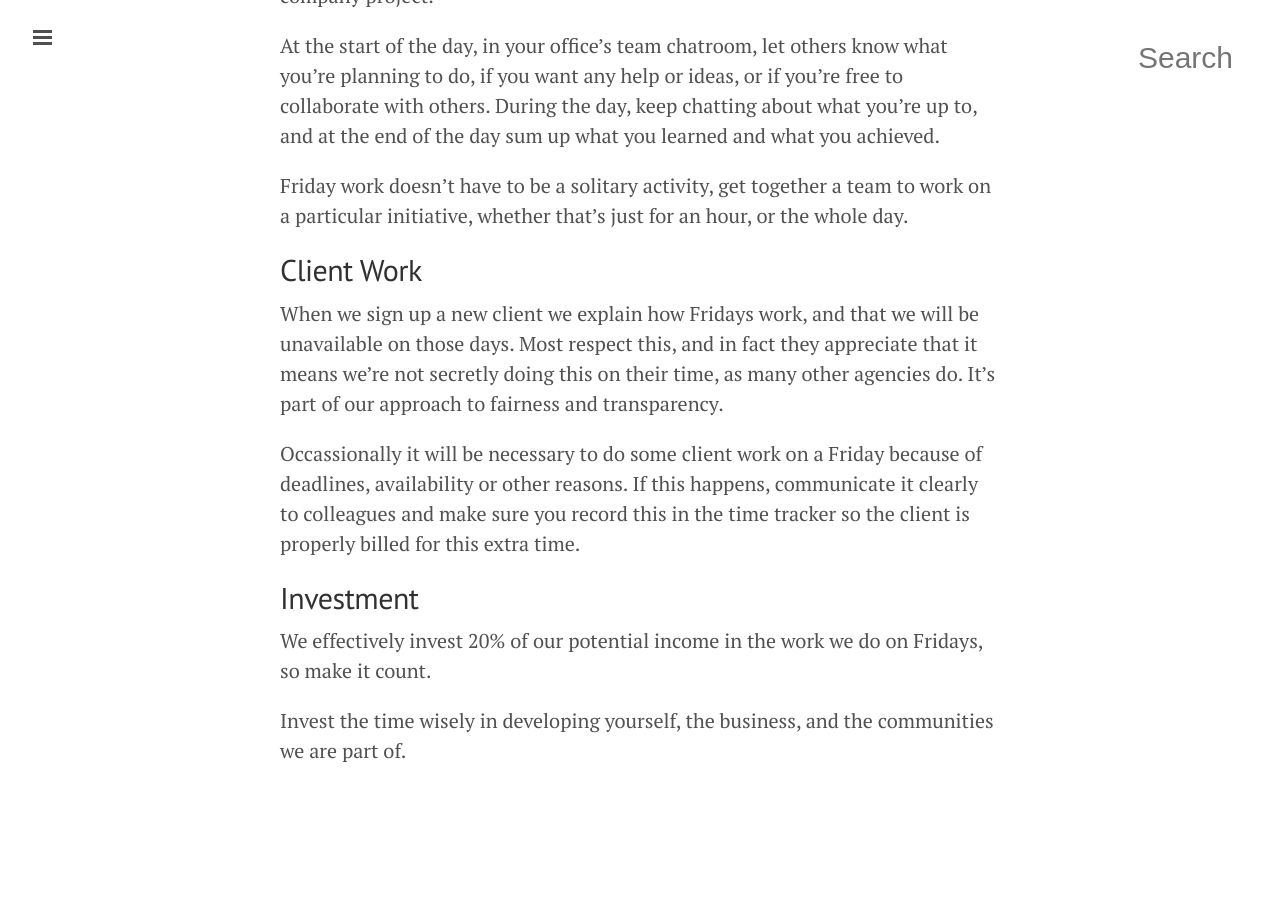
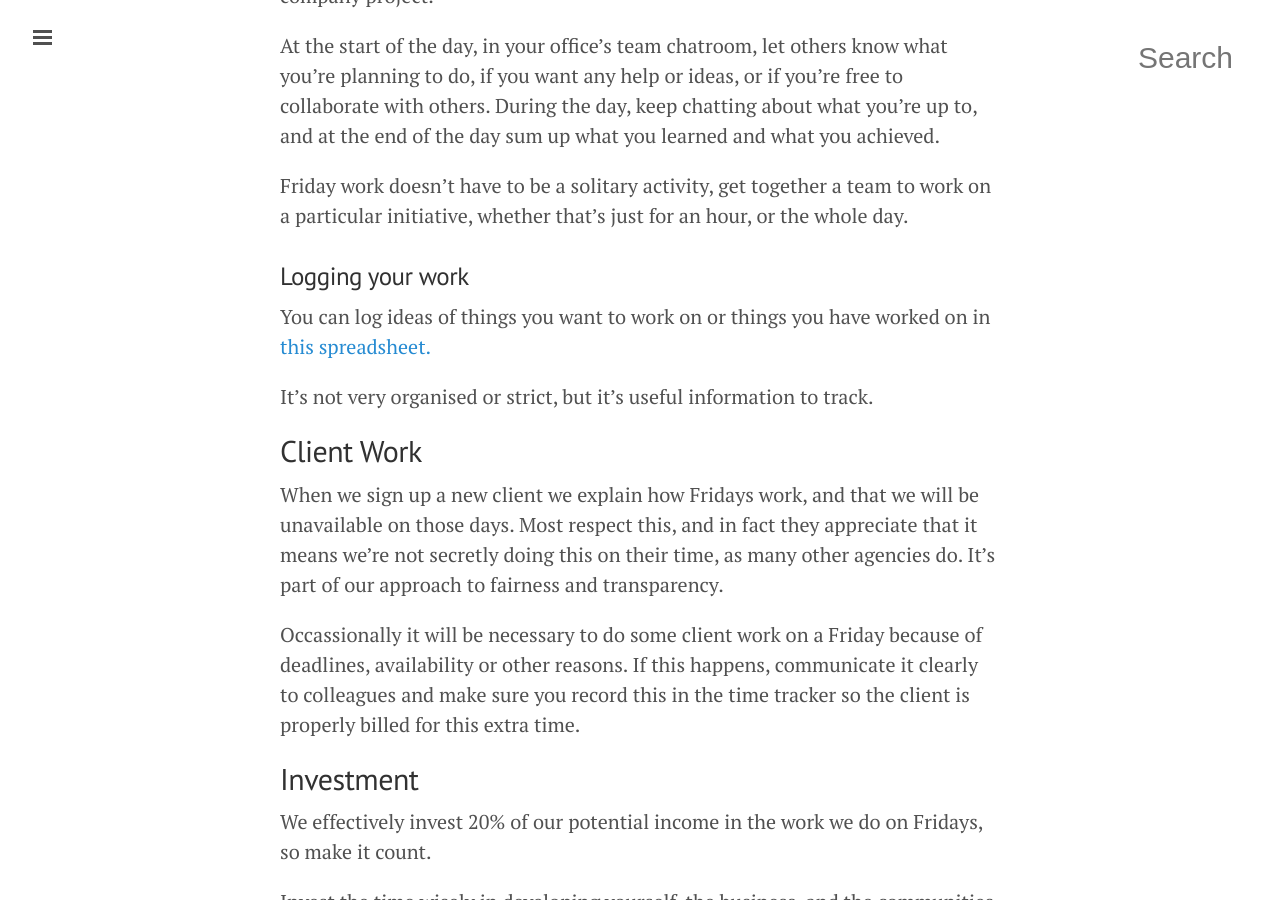
Before and after one commit to tormi/WunderWay, a Jekyll site: the page built from how/fridays.md, in a window 1280 px wide and 900 px high, scrolled down 1331 px. Built offline with Jekyll 4.4.1, drawn with Linux system fonts in a browser that asks for light colours; nearby versions of some CDN libraries; Markdown is read by kramdown in place of the engine named in the settings; before the commit the page ends 2177 px from its top, so only the background shows below that.

Commit message:
Added friday spreadsheet information

```diff
--- a/how/fridays.md
+++ b/how/fridays.md
@@ -38,6 +38,12 @@ At the start of the day, in your office's team chatroom, let others know what yo
 
 Friday work doesn't have to be a solitary activity, get together a team to work on a particular initiative, whether that's just for an hour, or the whole day.
 
+### Logging your work
+
+You can log ideas of things you want to work on or things you have worked on in [this spreadsheet.](https://docs.google.com/a/wunderkraut.com/spreadsheets/d/18Ln3moeBNly9ZR6HzWl2FPnh14pHk6cXEcy3hNCpecI/edit#gid=0)
+
+It's not very organised or strict, but it's useful information to track.
+
 ## Client Work
 When we sign up a new client we explain how Fridays work, and that we will be unavailable on those days. Most respect this, and in fact they appreciate that it means we're not secretly doing this on their time, as many other agencies do. It's part of our approach to fairness and transparency.
 
```
